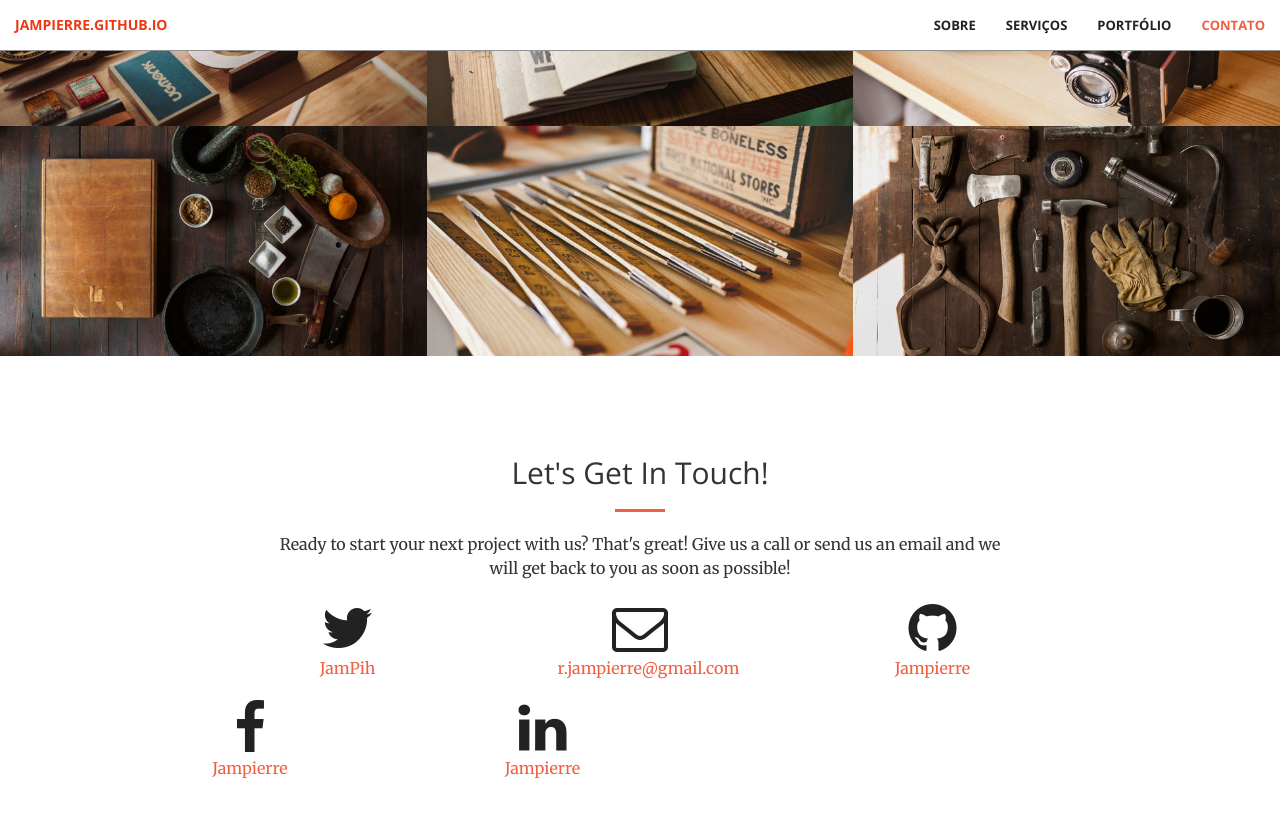
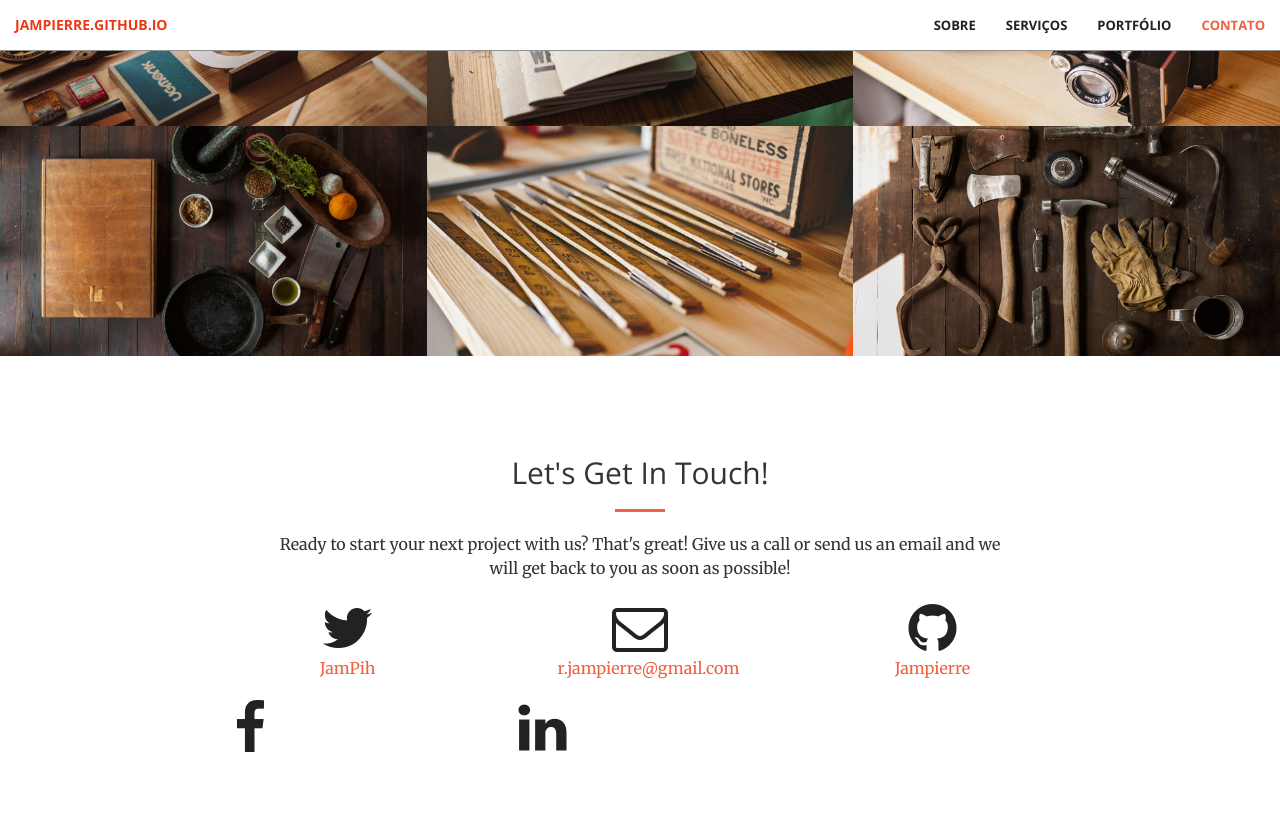
Before and after one commit to Jampierre/jampierre.github.io, a Jekyll site: the page built from index.html, in a window 1280 px wide and 900 px high, scrolled down 1830 px. Shown: the top 817 px of the window. Built offline with Jekyll 4.4.1, drawn with Linux system fonts in a browser that asks for light colours.

Commit message:
Update contact.html

```diff
--- a/_includes/contact.html
+++ b/_includes/contact.html
@@ -25,15 +25,14 @@
             </a>
         </div>
         <div class="col-lg-2 col-lg-offset-1 text-center">
-            <a href="https://github.com/{{ site.github_username }}">
+            <a href="https://www.facebook.com/{{ site.facebook_username }}">
             <i class="fa fa-facebook fa-3x wow bounceIn" data-wow-delay=".1s"></i>
-                <p>{{ site.github_username }}</p>
+                <p>{{ site.facebook_username }}</p>
             </a>
         </div>
         <div class="col-lg-2 col-lg-offset-1 text-center">
-            <a href="https://github.com/{{ site.github_username }}">
+            <a href="https://www.linkedin.com/in/jampierre-vieira-rocha-0b714b97/">
             <i class="fa fa-linkedin fa-3x wow bounceIn" data-wow-delay=".1s"></i>
-                <p>{{ site.github_username }}</p>
             </a>
         </div>
 
```
